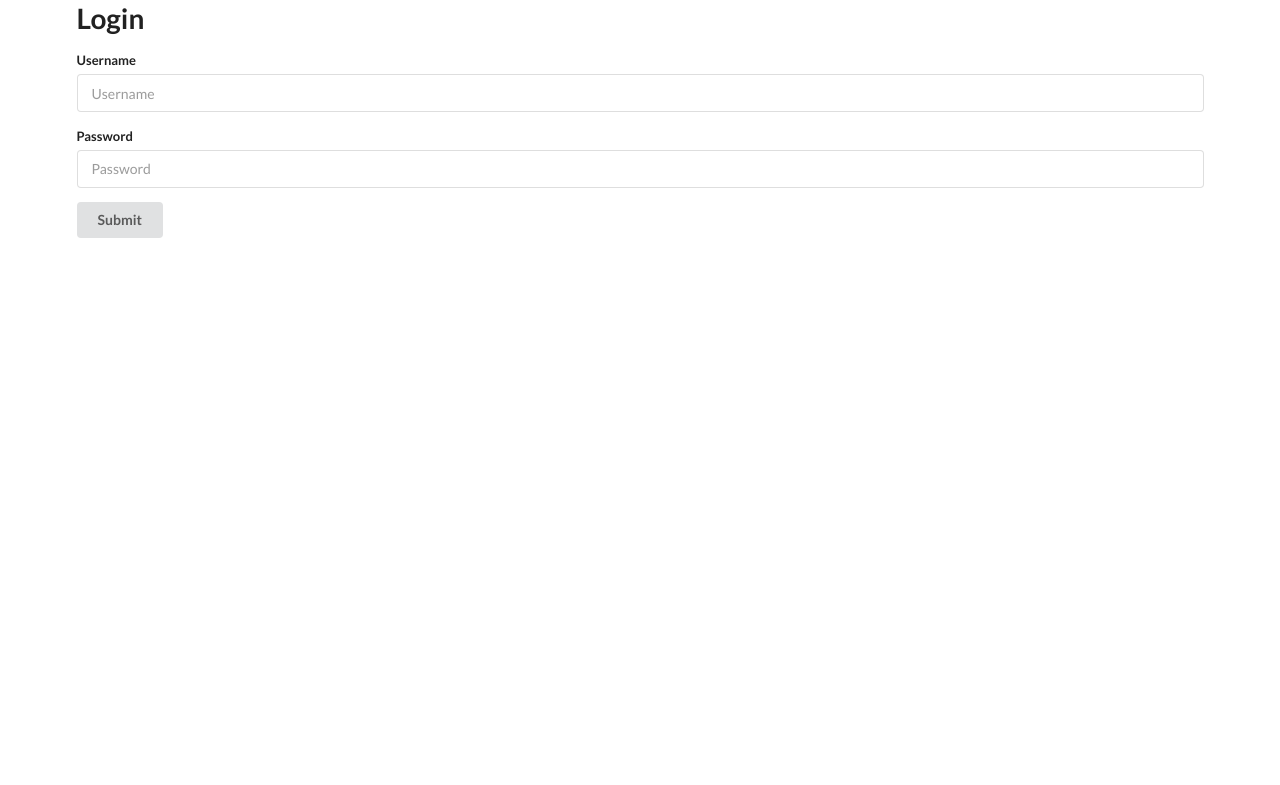
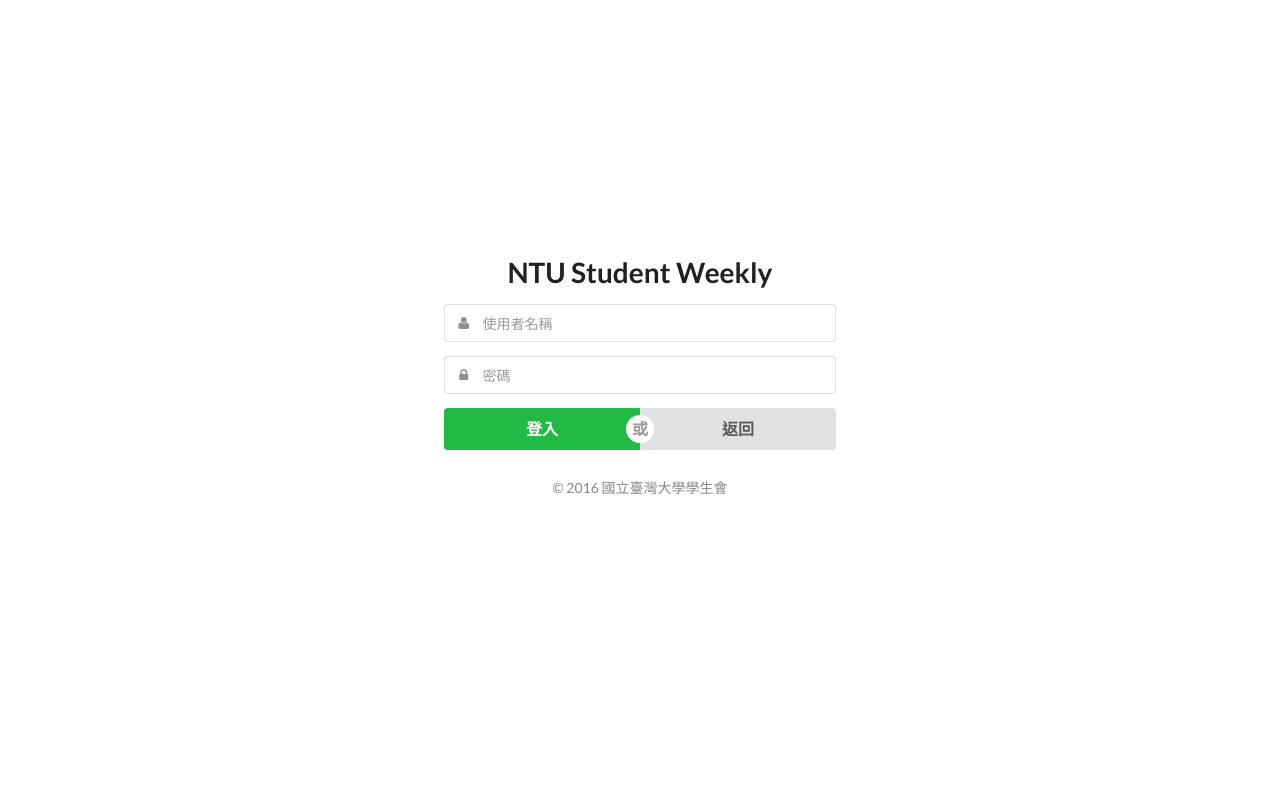
Before and after one commit to rschiang/student-weekly, a Django app: template ntusa/jinja2/login.html in a window 1280 px wide. Shown: the top 785 px of the page. Run offline with Django 3.2, Linux system fonts and the light colour scheme; the template is opened without the code that fills it, so the values that code supplies are empty.

Commit message:
Fix base template a and merge login template code

```diff
--- a/ntusa/jinja2/base.html
+++ b/ntusa/jinja2/base.html
@@ -4,13 +4,12 @@
     <meta charset="utf-8" />
     <meta name="viewport" content="width=device-width, initial-scale=1" />
     <link rel="stylesheet" href="{{ static('semantic.min.css') }}" />
+    <link rel="stylesheet" href="{{ static('citadel.css') }}" />
 
     <title>{{ meta.site_name }}</title>
 </head>
 <body>
-    <div class="ui container">
-        {% block content %}{% endblock %}
-    </div>
+    {% block content %}{% endblock %}
     <script src="{{ static('semantic.min.js') }}"></script>
 </body>
 </html>
--- a/ntusa/jinja2/login.html
+++ b/ntusa/jinja2/login.html
@@ -1,15 +1,35 @@
 {% extends 'base.html' %}
 {% block content %}
-    <h1>Login</h1>
-    <form class="ui form">
-        <div class="field">
-            <label>Username</label>
-            <input placeholder="Username" />
+    <div class="weekly login">
+        <div class="ui middle aligned center aligned grid">
+            <div class="column">
+                <h1>NTU Student Weekly</h1>
+                <form class="ui form">
+                    <div class="field">
+                        <div class="ui left icon input">
+                            <input type="text" placeholder="使用者名稱" />
+                            <i class="user icon"></i>
+                        </div>
+                    </div>
+                    <div class="field">
+                        <div class="ui left icon input">
+                            <input type="password" placeholder="密碼" />
+                            <i class="lock icon"></i>
+                        </div>
+                    </div>
+                    <div class="field">
+                        <div class="ui fluid large buttons">
+                            <button class="ui positive button" type="submit">登入</button>
+                            <div class="or" data-text="或"></div>
+                            <button class="ui button" onclick="window.location='https://ntustudents.org';">返回</button>
+                        </div>
+                    </div>
+                </form>
+                <footer class="weekly quoted footer">
+                    © 2016 <a href="https://ntustudents.org">國立臺灣大學學生會</a><br />
+                    <q class="quote">我們貢獻這所大學之精神於宇宙。</q>
+                </footer>
+            </div>
         </div>
-        <div class="field">
-            <label>Password</label>
-            <input type="password" placeholder="Password" />
-        </div>
-        <button class="ui button" type="submit">Submit</button>
-    </form>
+    </div>
 {% endblock %}
```
